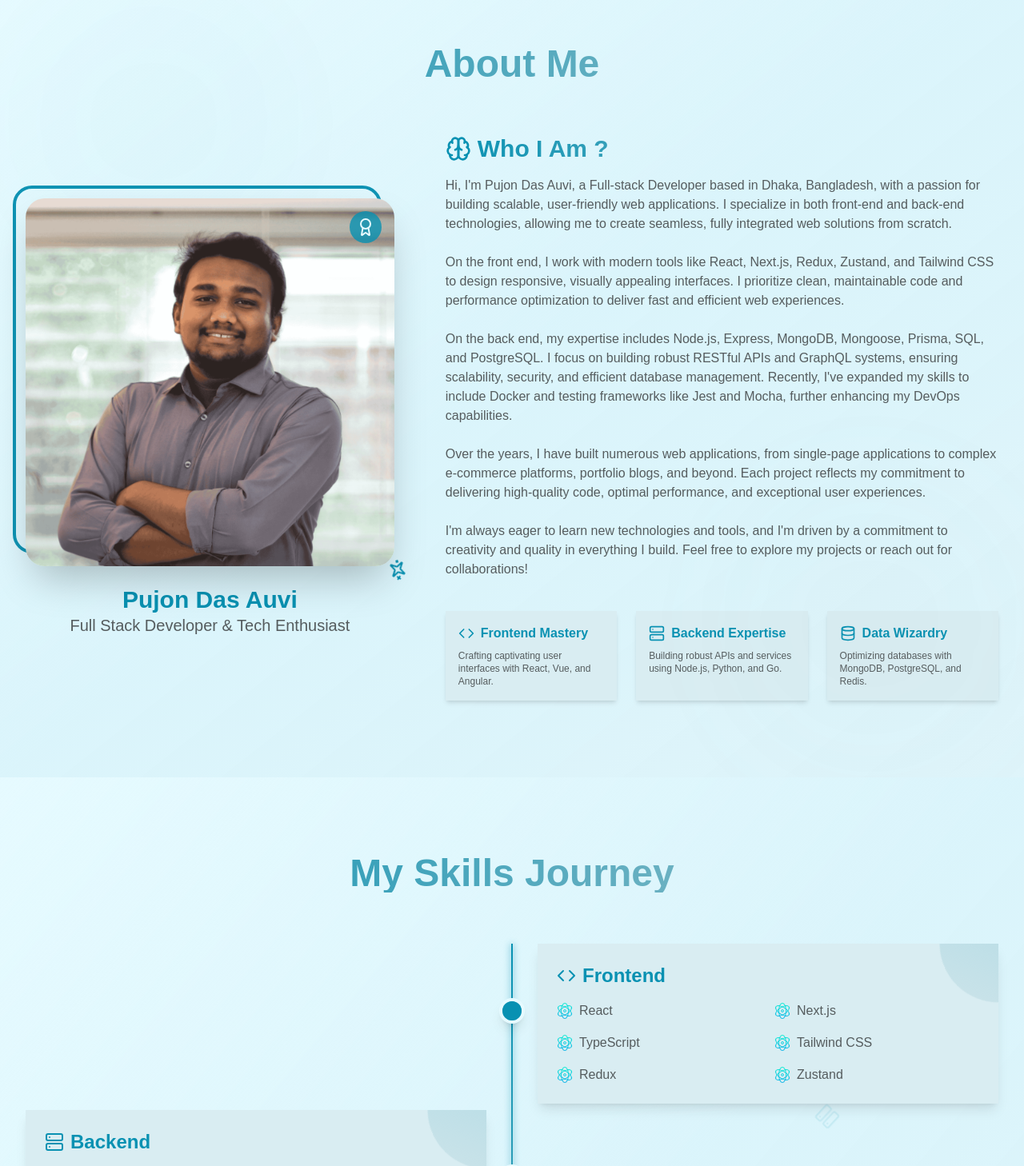
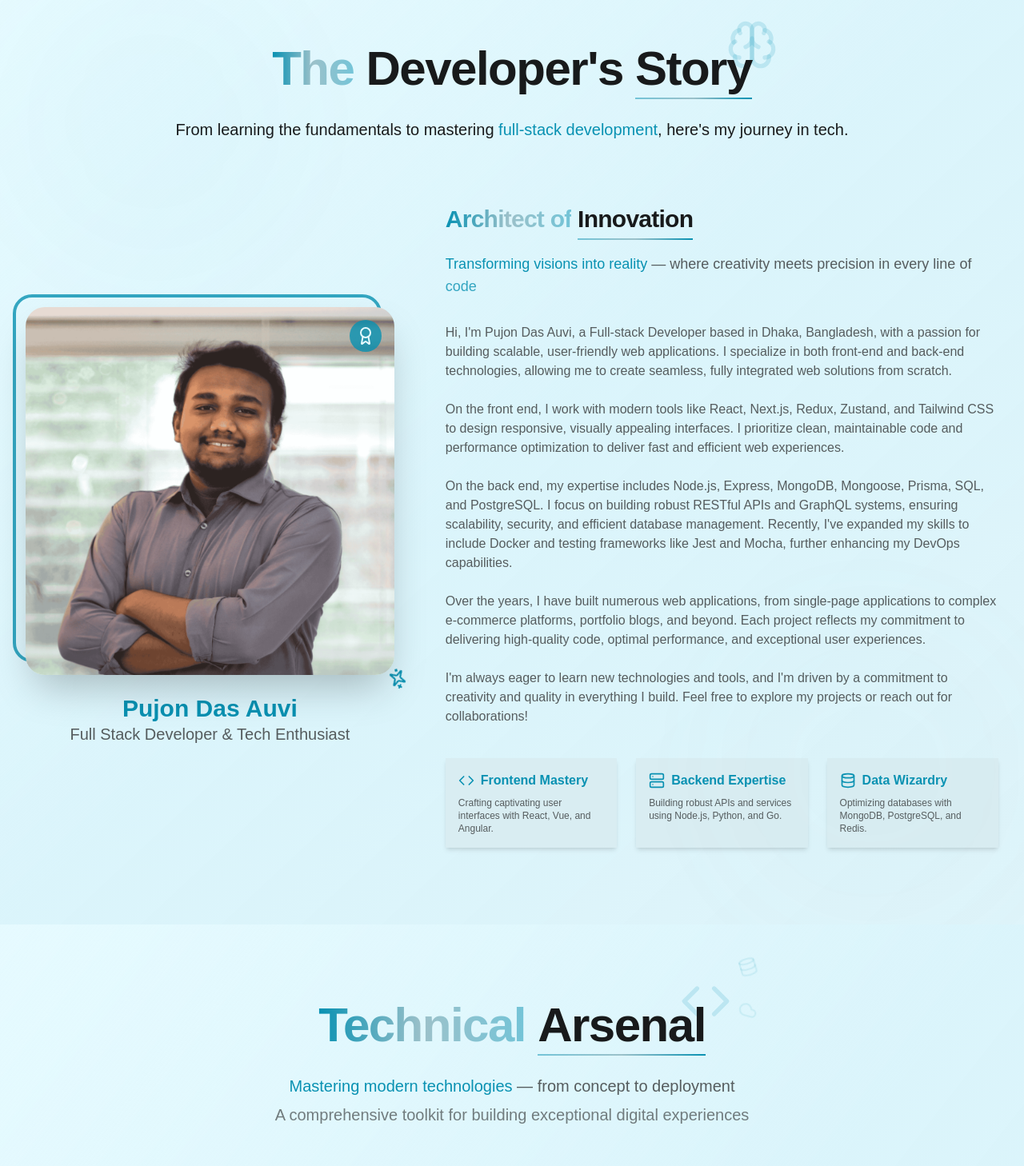
Before and after one commit to the-pujon/portfolio-frontend, a Next.js app: page / in a window 1280 px wide. Shown: the part 840-2298 px from the top of the page at 80% size. Built offline with nearby package versions, Linux system fonts and the light colour scheme.

Commit message:
project component added and title and subtitle added

```diff
--- a/src/components/shared/About.tsx
+++ b/src/components/shared/About.tsx
@@ -46,12 +46,28 @@ const About: React.FC = () => {
                 variants={containerVariants}
                 className="max-w-7xl mx-auto"
             >
-                <motion.h2
-                    variants={itemVariants}
-                    className="text-5xl font-extrabold mb-16 text-center bg-clip-text text-transparent bg-gradient-to-r from-primary to-secondary"
-                >
-                    About Me
-                </motion.h2>
+                <div className="flex flex-col items-center mb-20">
+                    <div className="relative">
+                        <h2 className="text-6xl md:text-6xl font-bold relative z-10 tracking-tight text-center">
+                            <span className="bg-clip-text text-transparent bg-gradient-to-r from-primary via-secondary to-primary/50">
+                                The
+                            </span>{" "}
+                            <span className="relative inline-block">
+                                <span className="text-foreground">Developer&apos;s</span>
+                            </span>{" "}
+                            <span className="relative inline-block">
+                                <span className="text-foreground">Story</span>
+                                <div className="absolute -bottom-2 left-0 w-full h-[2px] bg-gradient-to-r from-primary/50 via-secondary to-primary animate-shimmer" />
+                            </span>
+                        </h2>
+                        <div className="absolute -top-8 -right-8 text-primary/20 animate-pulse">
+                            <Brain className="w-16 h-16" />
+                        </div>
+                    </div>
+                    <div className="text-xl md:text-xl mt-8 max-w-4xl font-light text-center leading-relaxed">
+                        <p className="text-muted-forgournd">From learning the fundamentals to mastering <span className='text-primary'>full-stack development</span>, here&apos;s my journey in tech.</p>
+                    </div>
+                </div>
 
                 <div className="flex flex-col lg:flex-row items-center lg:items-center gap-16">
                     <motion.div
@@ -105,9 +121,24 @@ const About: React.FC = () => {
 
                     <div className="w-full lg:w-3/5">
                         <motion.div variants={itemVariants} className="mb-10">
-                            <h3 className="text-3xl font-bold mb-4 bg-clip-text text-transparent bg-gradient-to-r from-primary to-secondary flex items-center">
-                                <Brain className="mr-2 h-8 w-8 text-primary" /> Who I Am ?
+                            <h3 className="text-xl md:text-3xl font-bold mb-6 tracking-tight">
+                                <span className="bg-clip-text text-transparent bg-gradient-to-r from-primary via-secondary to-primary/50">
+                                    Architect of
+                                </span>{" "}
+                                <span className="relative inline-block">
+                                    <span className="text-foreground">Innovation</span>
+                                    <div className="absolute -bottom-2 left-0 w-full h-[2px] bg-gradient-to-r from-primary/50 via-secondary to-primary animate-shimmer" />
+                                </span>
                             </h3>
+                            <p className="text-lg md:text-lg mb-8 font-light leading-relaxed">
+                                <span className="text-primary">Transforming visions into reality</span>{" "}
+                                <span className="text-muted-foreground">
+                                    — where creativity meets precision in every line of
+                                </span>{" "}
+                                <span className="text-primary animate-pulse">
+                                    code
+                                </span>
+                            </p>
                             <div className="text-muted-foreground text-sm md:text-base">
                                 <p>
                                     Hi, I&apos;m Pujon Das Auvi, a Full-stack Developer based in Dhaka, Bangladesh, with a passion for building scalable, user-friendly web applications. I specialize in both front-end and back-end technologies, allowing me to create seamless, fully integrated web solutions from scratch.
--- a/src/components/shared/Skills.tsx
+++ b/src/components/shared/Skills.tsx
@@ -119,12 +119,31 @@ const Skills: React.FC = () => {
                 variants={containerVariants}
                 className="max-w-7xl mx-auto"
             >
-                <motion.h2
-                    variants={itemVariants}
-                    className="text-5xl font-extrabold mb-16 text-center bg-clip-text text-transparent bg-gradient-to-r from-primary to-secondary"
-                >
-                    My Skills Journey
-                </motion.h2>
+                <div className="flex flex-col items-center mb-20">
+                    <div className="relative">
+                        <h2 className="text-6xl md:text-6xl font-bold relative z-10 tracking-tight text-center">
+                            <span className="bg-clip-text text-transparent bg-gradient-to-r from-primary via-secondary to-primary/50">
+                                Technical
+                            </span>{" "}
+                            <span className="relative inline-block">
+                                <span className="text-foreground">Arsenal</span>
+                                <div className="absolute -bottom-2 left-0 w-full h-[2px] bg-gradient-to-r from-primary/50 via-secondary to-primary animate-shimmer" />
+                            </span>
+                        </h2>
+                        <div className="absolute -top-8 -right-8 text-primary/20 animate-pulse">
+                            <Code className="w-16 h-16" />
+                        </div>
+                    </div>
+                    <p className="text-xl md:text-xl mt-8 max-w-2xl font-light text-center leading-relaxed">
+                        <span className="text-primary">Mastering modern technologies</span>{" "}
+                        <span className="text-muted-foreground">
+                            — from concept to deployment
+                        </span>
+                        <span className="block mt-2 text-muted-foreground/80">
+                            A comprehensive toolkit for building exceptional digital experiences
+                        </span>
+                    </p>
+                </div>
 
                 <div className="relative">
                     {/* Glowing timeline line */}
--- a/src/components/shared/TopProjects.jsx
+++ b/src/components/shared/TopProjects.jsx
@@ -1,10 +1,5 @@
 import React from "react";
-import {
-  motion,
-  AnimatePresence,
-  useScroll,
-  useTransform,
-} from "framer-motion";
+import { motion, AnimatePresence } from "framer-motion";
 import {
   ExternalLink,
   Github,
@@ -21,7 +16,7 @@ import {
 import { Button } from "@/components/ui/button";
 import { Badge } from "@/components/ui/badge";
 import { Card, CardContent } from "@/components/ui/card";
-import { Tilt } from "react-tilt"; // Add this package for 3D tilt effects
+import Image from "next/image";
 
 const projects = [
   {
@@ -60,178 +55,83 @@ const projects = [
     },
     status: "Production",
   },
-  {
-    id: 3,
-    title: "Project Management Dashboard",
-    description:
-      "A modern project management tool built with React and Node.js. Features include real-time updates, drag-and-drop tasks, and team collaboration.",
-    image: "https://images.unsplash.com/photo-1460925895917-afdab827c52f?q=80",
-    technologies: ["React", "Node.js", "MongoDB", "Socket.io"],
-    github: {
-      client: "https://github.com/client",
-      server: "https://github.com/server",
-    },
-    live: "https://demo.com",
-    category: "Full Stack",
-    featured: true,
-    stats: {
-      stars: 128,
-      forks: 45,
-    },
-    status: "Production",
-  },
-  {
-    id: 4,
-    title: "E-commerce Platform",
-    description: "Full-stack e-commerce solution with payment integration",
-    image: "https://images.unsplash.com/photo-1563986768609-322da13575f3?q=80",
-    technologies: ["Next.js", "Stripe", "Prisma"],
-    github: "https://github.com",
-    live: "https://demo.com",
-    category: "E-commerce",
-    featured: false,
-    stats: {
-      stars: 128,
-      forks: 45,
-    },
-    status: "Production",
-  },
-  {
-    id: 5,
-    title: "Project Management Dashboard",
-    description:
-      "A modern project management tool built with React and Node.js. Features include real-time updates, drag-and-drop tasks, and team collaboration.",
-    image: "https://images.unsplash.com/photo-1460925895917-afdab827c52f?q=80",
-    technologies: ["React", "Node.js", "MongoDB", "Socket.io"],
-    github: {
-      client: "https://github.com/client",
-      server: "https://github.com/server",
-    },
-    live: "https://demo.com",
-    category: "Full Stack",
-    featured: true,
-    stats: {
-      stars: 128,
-      forks: 45,
-    },
-    status: "Production",
-  },
-  {
-    id: 6,
-    title: "E-commerce Platform",
-    description: "Full-stack e-commerce solution with payment integration",
-    image: "https://images.unsplash.com/photo-1563986768609-322da13575f3?q=80",
-    technologies: ["Next.js", "Stripe", "Prisma"],
-    github: "https://github.com",
-    live: "https://demo.com",
-    category: "E-commerce",
-    featured: false,
-    stats: {
-      stars: 128,
-      forks: 45,
-    },
-    status: "Production",
-  },
   // Add 4 more projects with similar structure
 ];
 
 const TopProjects = () => {
-  const { scrollYProgress } = useScroll();
-  const scaleProgress = useTransform(scrollYProgress, [0, 1], [0.5, 1]);
-  const opacityProgress = useTransform(scrollYProgress, [0, 1], [0.5, 1]);
-
   return (
-    <section className="py-24 px-4 relative overflow-hidden">
-      {/* Enhanced background effects */}
+    <section className="py-24 px-4 relative overflow-hidden bg-gradient-to-b from-background via-background/95 to-background/90">
+      {/* Enhanced layered background effects */}
       <div className="absolute inset-0 -z-10">
         <div className="absolute inset-0 bg-[linear-gradient(to_right,#4f4f4f2e_1px,transparent_1px),linear-gradient(to_bottom,#4f4f4f2e_1px,transparent_1px)] bg-[size:14px_24px]" />
         <div className="absolute top-0 left-0 w-full h-full bg-[radial-gradient(circle_800px_at_50%_-100px,#3b82f620,transparent)]" />
-        <div className="absolute top-1/2 left-1/2 -translate-x-1/2 -translate-y-1/2 w-[800px] h-[800px] bg-[conic-gradient(from_0deg_at_50%_50%,#3b82f610,#8b5cf610,#3b82f610)] rounded-full blur-3xl animate-slow-spin" />
-        <div className="absolute inset-0 bg-[radial-gradient(circle_400px_at_50%_50%,rgba(59,130,246,0.1),transparent)] animate-pulse" />
+        <div className="absolute bottom-0 right-0 w-full h-full bg-[radial-gradient(circle_800px_at_80%_80%,#8b5cf620,transparent)]" />
+        <div className="absolute top-1/2 left-1/2 w-full h-full bg-[conic-gradient(from_0deg_at_50%_50%,#3b82f610,#8b5cf610,#3b82f610)] animate-slow-spin" />
       </div>
 
       <motion.div
-        style={{
-          scale: scaleProgress,
-          opacity: opacityProgress,
-        }}
+        initial={{ opacity: 0 }}
+        animate={{ opacity: 1 }}
         className="max-w-7xl mx-auto relative"
       >
-        {/* Enhanced timeline line with animated particles */}
-        <div className="absolute left-1/2 transform -translate-x-1/2 h-full">
-          <div className="w-px h-full bg-gradient-to-b from-transparent via-primary to-transparent">
-            {[...Array(20)].map((_, i) => (
-              <motion.div
-                key={i}
-                className="absolute w-2 h-2 bg-primary rounded-full"
-                animate={{
-                  y: [0, 1000],
-                  opacity: [0, 1, 0],
-                }}
-                transition={{
-                  duration: Math.random() * 10 + 5,
-                  repeat: Infinity,
-                  delay: Math.random() * 5,
-                }}
-                style={{
-                  left: Math.random() * 40 - 20,
-                  top: -20,
-                }}
-              />
-            ))}
+        {/* Enhanced header section */}
+        <div className="flex flex-col sm:flex-row justify-between items-center mb-20 gap-8">
+          <div className="text-center sm:text-left relative">
+            {" "}
+            <div className="relative">
+              <h2 className="text-6xl md:text-6xl font-bold relative z-10 tracking-tight">
+                <span className="bg-clip-text text-transparent bg-gradient-to-r from-primary via-secondary to-primary/50">
+                  Masterpiece
+                </span>{" "}
+                <span className="relative inline-block">
+                  <span className="text-foreground">in</span>
+                </span>{" "}
+                <span className="relative inline-block">
+                  <span className="text-foreground">Motion</span>
+                  <div className="absolute -bottom-2 left-0 w-full h-[2px] bg-gradient-to-r from-primary/50 via-secondary to-primary animate-shimmer" />
+                </span>
+              </h2>
+              <div className="absolute -top-8 -right-8 text-primary/20 animate-pulse">
+                <Sparkles className="w-16 h-16" />
               </div>
             </div>
+            <p className="text-sm md:text-xl mt-8 max-w-3xl font-light leading-relaxed">
+              <span className="text-primary">Pushing boundaries</span>{" "}
+              <span className="text-muted-foreground">
+                with code that captivates, innovates, and
+              </span>
+              <span className="text-primary animate-pulse ml-1">
+                inspires greatness
+              </span>
+              <span className="block mt-2 text-muted-foreground/80">
+                From concept to reality, every pixel tells a story
+              </span>
+            </p>
+          </div>
+          <Button
+            variant="outline"
+            size="lg"
+            className="group hover:bg-primary hover:text-white transition-all duration-300 border-primary/20 px-8"
+          >
+            View All Projects
+            <Rocket className="ml-2 h-4 w-4 group-hover:translate-x-1 group-hover:-translate-y-1 transition-transform duration-500" />
+          </Button>
+        </div>
 
+        {/* Enhanced project cards grid */}
+        <div className="grid grid-cols-1 md:grid-cols-2 lg:grid-cols-3 gap-8">
           {projects.map((project, index) => (
             <motion.div
               key={project.id}
-            initial={{ opacity: 0, y: 50 }}
-            whileInView={{ opacity: 1, y: 0 }}
-            viewport={{ once: true }}
-            transition={{ duration: 0.8, delay: index * 0.2 }}
-            className="mb-32 relative"
+              initial={{ opacity: 0, y: 20 }}
+              animate={{ opacity: 1, y: 0 }}
+              transition={{ duration: 0.5, delay: index * 0.1 }}
+              className="h-full"
             >
-            {/* Enhanced timeline node */}
-            <div className="absolute left-1/2 transform -translate-x-1/2 -translate-y-1/2 w-12 h-12">
-              <motion.div
-                className="w-full h-full relative"
-                animate={{ rotate: 360 }}
-                transition={{ duration: 8, repeat: Infinity, ease: "linear" }}
-              >
-                <div className="absolute inset-0 rounded-full bg-gradient-to-r from-primary to-secondary opacity-20 blur-sm" />
-                <div className="absolute inset-2 rounded-full bg-gradient-to-r from-primary to-secondary" />
-                <div className="absolute inset-3 rounded-full bg-background" />
-                <div className="absolute inset-4 rounded-full bg-gradient-to-r from-primary to-secondary animate-pulse" />
-              </motion.div>
-            </div>
-
-            {/* Project card with enhanced 3D effects */}
-            <div
-              className={`flex ${
-                index % 2 === 0 ? "justify-start" : "justify-end"
-              } w-full`}
-            >
-              <Tilt
-                className={`w-[calc(50%-3rem)] ${
-                  index % 2 === 0 ? "pr-8" : "pl-8"
-                }`}
-                options={{
-                  max: 15,
-                  scale: 1.05,
-                  speed: 1000,
-                }}
-              >
-                <Card className="group relative overflow-hidden backdrop-blur-lg border-primary/20 bg-gradient-to-br from-background/90 to-background/50">
-                  {/* Animated gradient border */}
-                  <div className="absolute inset-0 p-[1px] bg-gradient-to-r from-transparent via-primary to-secondary opacity-0 group-hover:opacity-100 transition-opacity duration-700">
-                    <div className="absolute inset-0 bg-background" />
-                  </div>
-
-                  {/* Enhanced hover effects and content */}
-                  <CardContent className="relative z-10">
+              <Card className="group h-full flex flex-col relative hover:shadow-2xl hover:-translate-y-2 transition-all duration-500 border-primary/10 overflow-hidden bg-gradient-to-br from-background/80 via-background to-muted/20 backdrop-blur-sm hover:border-primary/30">
                 {/* Glowing effect on hover */}
-                    <div className="absolute inset-0 opacity-0 group-hover:opacity-100 transition-opacity duration-500">
-                      <div className="absolute inset-0 bg-gradient-to-t from-primary/10 via-white/10 to-secondary/10 animate-gradient" />
+                <div className="absolute inset-0 opacity-0 group-hover:opacity-100 transition-opacity duration-500 -z-10">
+                  <div className="absolute inset-0 bg-gradient-to-t from-primary/10 via-white/10 to-secondary/10 animate-gradient -z-10" />
                 </div>
 
                 {/* Enhanced status badge */}
@@ -257,6 +157,54 @@ const TopProjects = () => {
                   </div>
                 )}
 
+                <CardContent className="p-0 flex flex-col h-full">
+                  {/* Enhanced image container */}
+                  <div className="relative w-full aspect-[16/10] overflow-hidden">
+                    <Image
+                      src={project.image}
+                      alt={project.title}
+                      fill
+                      className="w-full h-full object-cover transition-transform duration-700 group-hover:scale-110"
+                    />
+                    <div className="absolute inset-0 bg-gradient-to-t from-background via-background/80 to-transparent opacity-0 group-hover:opacity-100 transition-all duration-500 backdrop-blur-[2px] flex items-end p-6">
+                      <AnimatePresence>
+                        <motion.div
+                          initial={{ opacity: 0, y: 20 }}
+                          animate={{ opacity: 1, y: 0 }}
+                          exit={{ opacity: 0, y: 20 }}
+                          className="flex flex-wrap gap-2"
+                        >
+                          {/* Enhanced buttons */}
+                          <Button
+                            size="sm"
+                            className="bg-primary/90 hover:bg-primary text-white backdrop-blur-sm hover:scale-105 transition-all"
+                            onClick={() => window.open(project.github.client)}
+                          >
+                            <Github className="h-4 w-4 mr-2" />
+                            Client
+                          </Button>
+                          <Button
+                            size="sm"
+                            className="bg-primary/90 hover:bg-primary text-white backdrop-blur-sm hover:scale-105 transition-all"
+                            onClick={() => window.open(project.github.server)}
+                          >
+                            <Github className="h-4 w-4 mr-2" />
+                            Server
+                          </Button>
+                          <Button
+                            size="sm"
+                            className="bg-secondary/90 hover:bg-secondary text-white backdrop-blur-sm hover:scale-105 transition-all"
+                            onClick={() => window.open(project.live)}
+                          >
+                            <ExternalLink className="h-4 w-4 mr-2" />
+                            Live Demo
+                          </Button>
+                        </motion.div>
+                      </AnimatePresence>
+                    </div>
+                  </div>
+
+                  {/* Enhanced content container */}
                   <div className="p-6 flex flex-col flex-grow bg-gradient-to-b from-transparent to-muted/5">
                     {/* Title and category */}
                     <div className="space-y-2 mb-4">
@@ -304,7 +252,7 @@ const TopProjects = () => {
                       </div>
 
                       {/* Enhanced Show Details button */}
-                        <motion.div className="pt-4">
+                      <motion.div className="pt-4 z-10 cursor-pointer">
                         <Button
                           variant="ghost"
                           className="w-full group/btn hover:bg-primary hover:text-white border border-primary/20 transition-all duration-300"
@@ -318,49 +266,10 @@ const TopProjects = () => {
                     </div>
                   </div>
                 </CardContent>
-
-                  {/* Interactive particle effect on hover */}
-                  <motion.div
-                    className="absolute inset-0 pointer-events-none"
-                    animate={{
-                      background: [
-                        "radial-gradient(600px circle at var(--x) var(--y), rgba(59,130,246,0.15), transparent 40%)",
-                      ],
-                    }}
-                    transition={{ duration: 0.2 }}
-                    style={{
-                      "--x": "50%",
-                      "--y": "50%",
-                    }}
-                  />
               </Card>
-              </Tilt>
-            </div>
-
-            {/* Enhanced year indicator */}
-            <motion.div
-              className={`absolute top-0 ${
-                index % 2 === 0
-                  ? "right-[calc(50%+2rem)]"
-                  : "left-[calc(50%+2rem)]"
-              }`}
-              whileHover={{ scale: 1.1 }}
-            >
-              <Badge
-                variant="outline"
-                className="bg-background/50 backdrop-blur-md border-primary/20 px-6 py-2 shadow-lg"
-              >
-                <motion.span
-                  className="inline-block"
-                  animate={{ rotate: [0, 5, 0, -5, 0] }}
-                  transition={{ duration: 5, repeat: Infinity }}
-                >
-                  {new Date().getFullYear()}
-                </motion.span>
-              </Badge>
-            </motion.div>
             </motion.div>
           ))}
+        </div>
       </motion.div>
     </section>
   );
```
Lines whose indentation alone changed are shown as unchanged.
